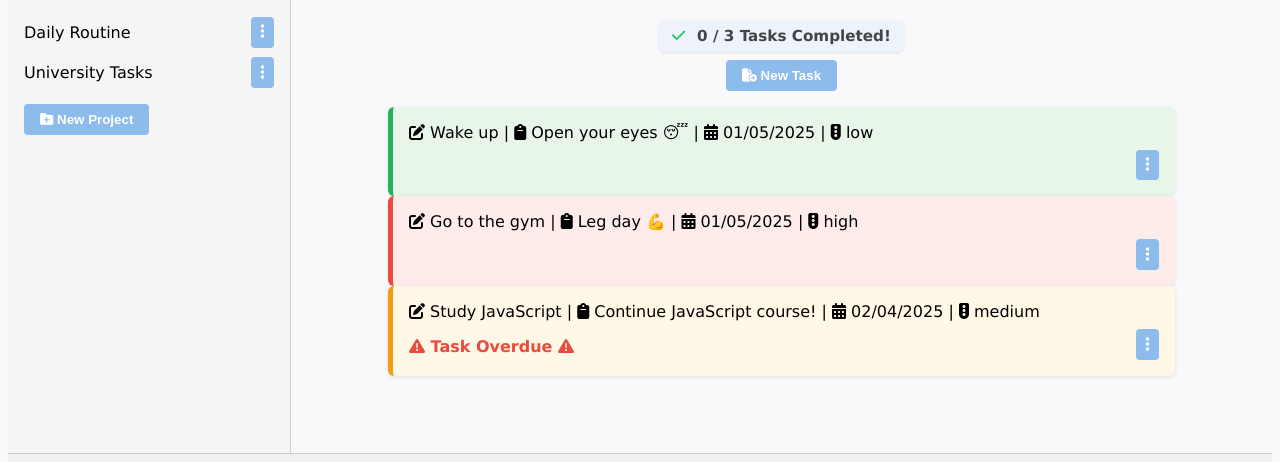
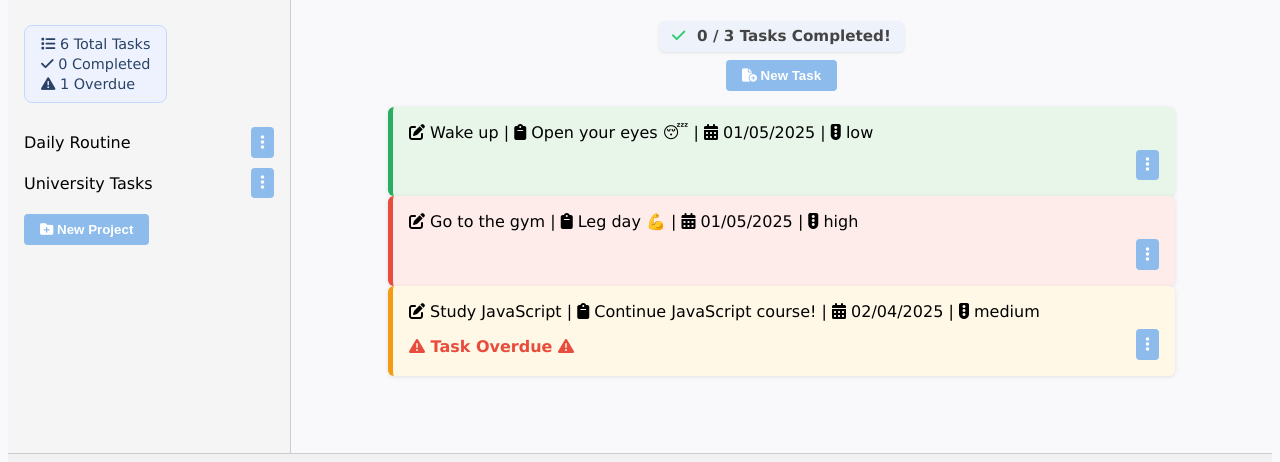
Before and after one commit to BillMaN89/ToDo-list, a website built with webpack: page src/index.html in a window 1280 px wide. Shown: the part 75-537 px from the top of the page. Built offline with nearby package versions, Linux system fonts and the light colour scheme.

Commit message:
finish overall Stats counter, update README

```diff
--- a/src/index.js
+++ b/src/index.js
@@ -33,6 +33,7 @@ document.addEventListener("DOMContentLoaded", () => {
   ui.updateProjectTitle();
   ui.renderTaskList();
   ui.updateTaskStats();
+  ui.updateOverallStats();
   ui.setupEventListeners();
 
   window.addEventListener("beforeunload", () => {
--- a/src/modules/ui.js
+++ b/src/modules/ui.js
@@ -54,6 +54,7 @@ class UI{
                 this.renderTaskList();
                 this.updateProjectTitle();
                 this.updateTaskStats();
+                this.updateOverallStats();
             })
 
             //menu button
@@ -102,6 +103,7 @@ class UI{
             this.manager.removeProject(index);
             this.renderProjectList();
             this.renderTaskList();
+            this.updateOverallStats();
             this.updateProjectTitle();
         });
 
@@ -215,6 +217,7 @@ class UI{
             task.toggleComplete();
             this.renderTaskList();
             this.updateTaskStats();
+            this.updateOverallStats();
             Storage.save(this.manager);
         });
 
@@ -301,6 +304,7 @@ class UI{
             this.renderProjectList();
             this.updateProjectTitle();
             this.renderTaskList();
+            this.updateOverallStats();
             Storage.save(this.manager);
 
             this.projectForm.reset();
@@ -348,6 +352,7 @@ class UI{
 
             this.renderTaskList();
             this.updateTaskStats();
+            this.updateOverallStats();
             Storage.save(this.manager);
 
             this.taskForm.reset();
@@ -386,6 +391,31 @@ class UI{
         this.taskCounter.innerHTML = `<i class="fa-sharp fa-solid fa-check"></i> ${completed} / ${total} Tasks Completed!`;
     }
 
+    updateOverallStats() {
+        if (!this.overallStats) return;
+
+        const allProjects = this.manager.projects;
+        let total = 0;
+        let completed = 0;
+        let overdue = 0;
+
+        allProjects.forEach(project => {
+            total += project.tasks.length;
+            completed += project.getCompletedTasks().length;
+
+            project.tasks.forEach((task) => {
+                if ((!task.completed) && isBefore(new Date(task.dueDate), startOfToday())) {
+                    overdue++;
+                }
+            });
+
+            this.overallStats.innerHTML = `
+            <span><i class="fa-solid fa-list"></i> ${total} Total Tasks </span>
+            <span><i class="fa-sharp fa-solid fa-check"></i> ${completed} Completed </span>
+            <span><i class="fas fa-exclamation-triangle"></i> ${overdue} Overdue </span>`;
+        })
+    }
+
 }
 
 export default UI;
--- a/src/style.css
+++ b/src/style.css
@@ -44,6 +44,23 @@ html {
 
 .project-entry span {
   flex-grow: 1;
+}
+
+#overall-stats {
+  display: inline-flex;
+  flex-direction: column;
+  align-items: flex-start;
+  background-color: #eef2ff;
+  border: 1px solid #c3dafe;
+  padding: 0.5rem 1rem;
+  margin: 0.5rem 0;
+  font-size: 0.9rem;
+  font-weight: 500;
+  color: #2a4365;
+  border-radius: 8px;
+  line-height: 1.4;
+  max-width: 90%;
+  box-sizing: border-box;
 }
 
 
```
Also changed, not shown: README.md.
